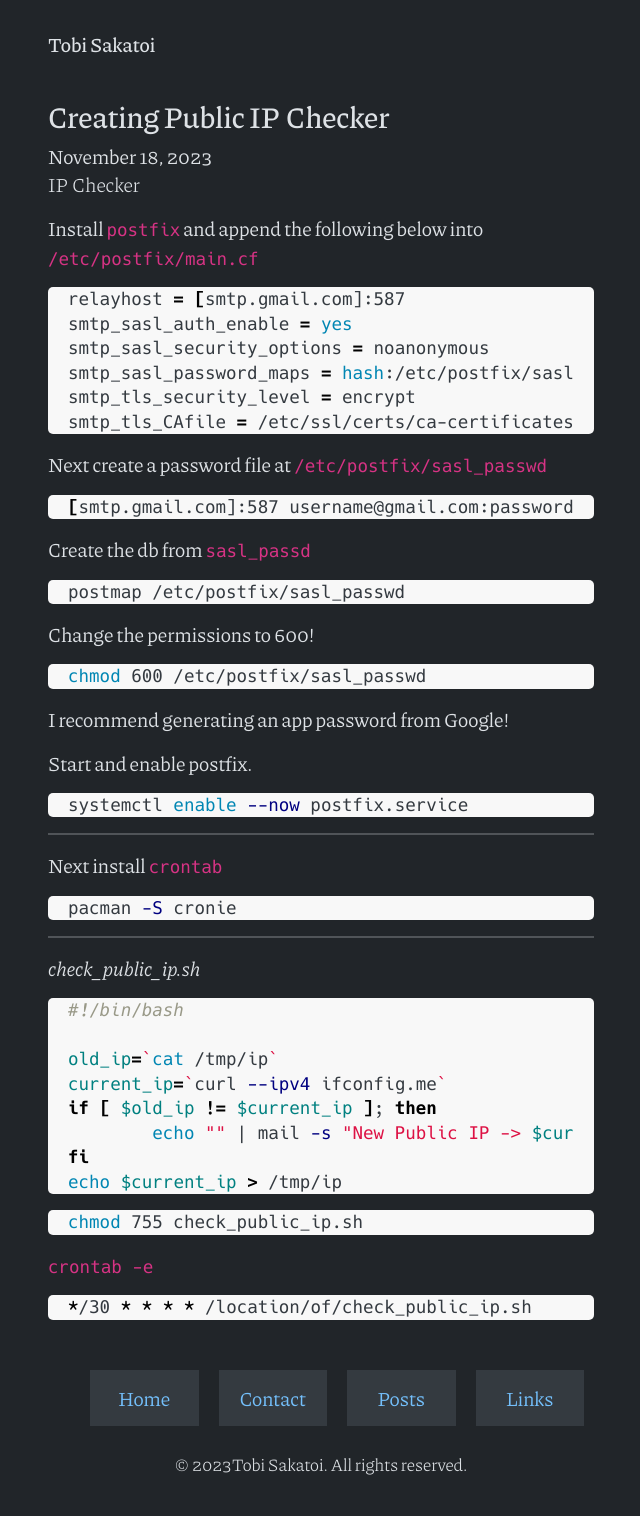
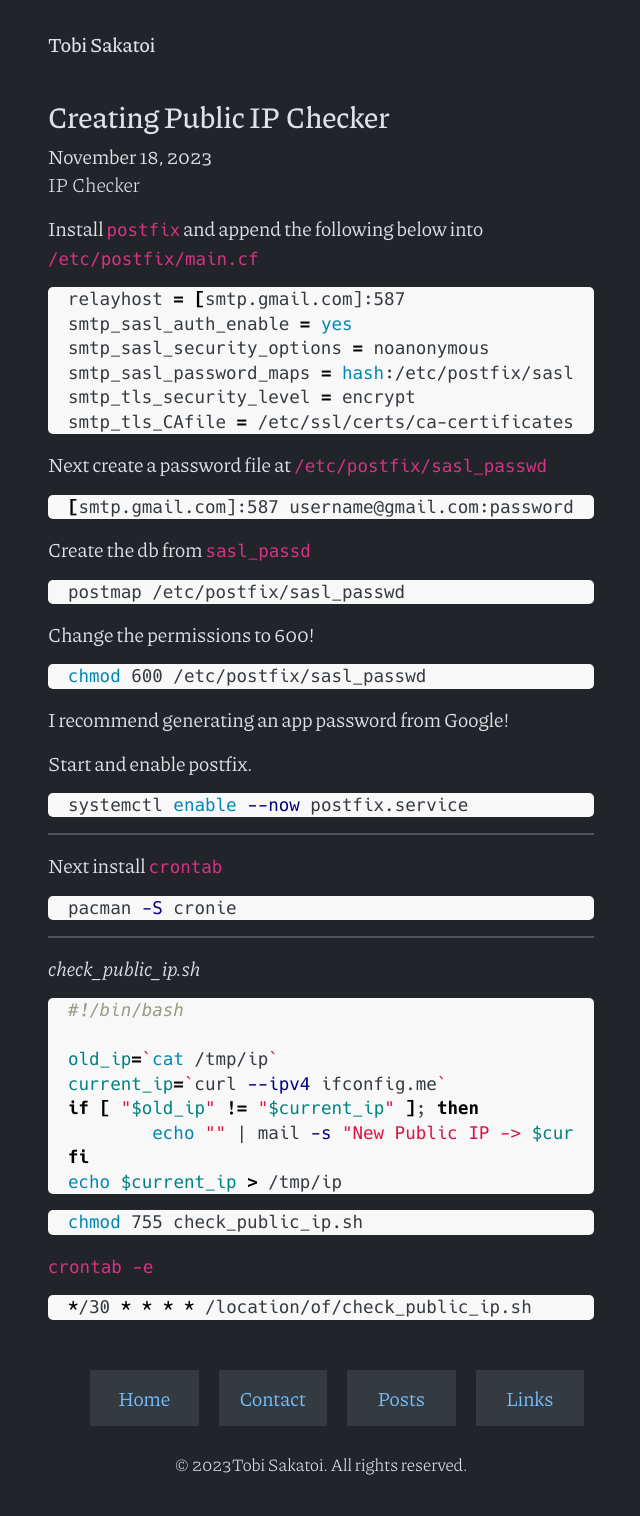
Before and after one commit to TobiZehPanda/TobiZehPanda.github.io, a Jekyll site: the page built from _posts/2023-11-18-creating-public-ip-checker.md, in a window 1280 px wide. Shown: the whole page, without its empty margins (319-959 px from the left). Built offline with Jekyll 4.4.1, drawn with Linux system fonts in a browser that asks for light colours.

```diff
--- a/_posts/2023-11-18-creating-public-ip-checker.md
+++ b/_posts/2023-11-18-creating-public-ip-checker.md
@@ -54,7 +54,7 @@ pacman -S cronie
 
 old_ip=`cat /tmp/ip`
 current_ip=`curl --ipv4 ifconfig.me`
-if [ $old_ip != $current_ip ]; then
+if [ "$old_ip" != "$current_ip" ]; then
 	echo "" | mail -s "New Public IP -> $current_ip" email@gmail.com
 fi
 echo $current_ip > /tmp/ip
```
